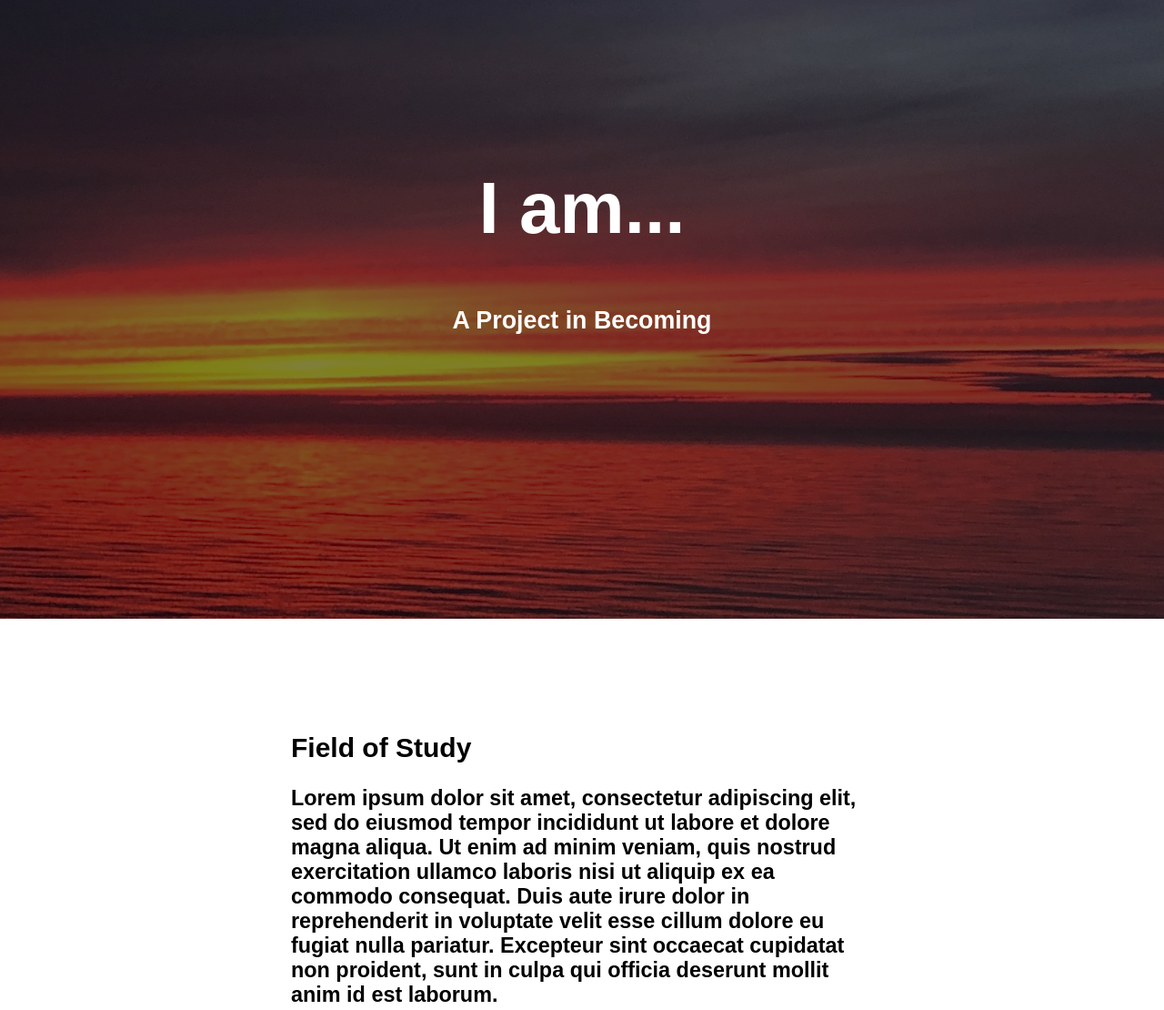
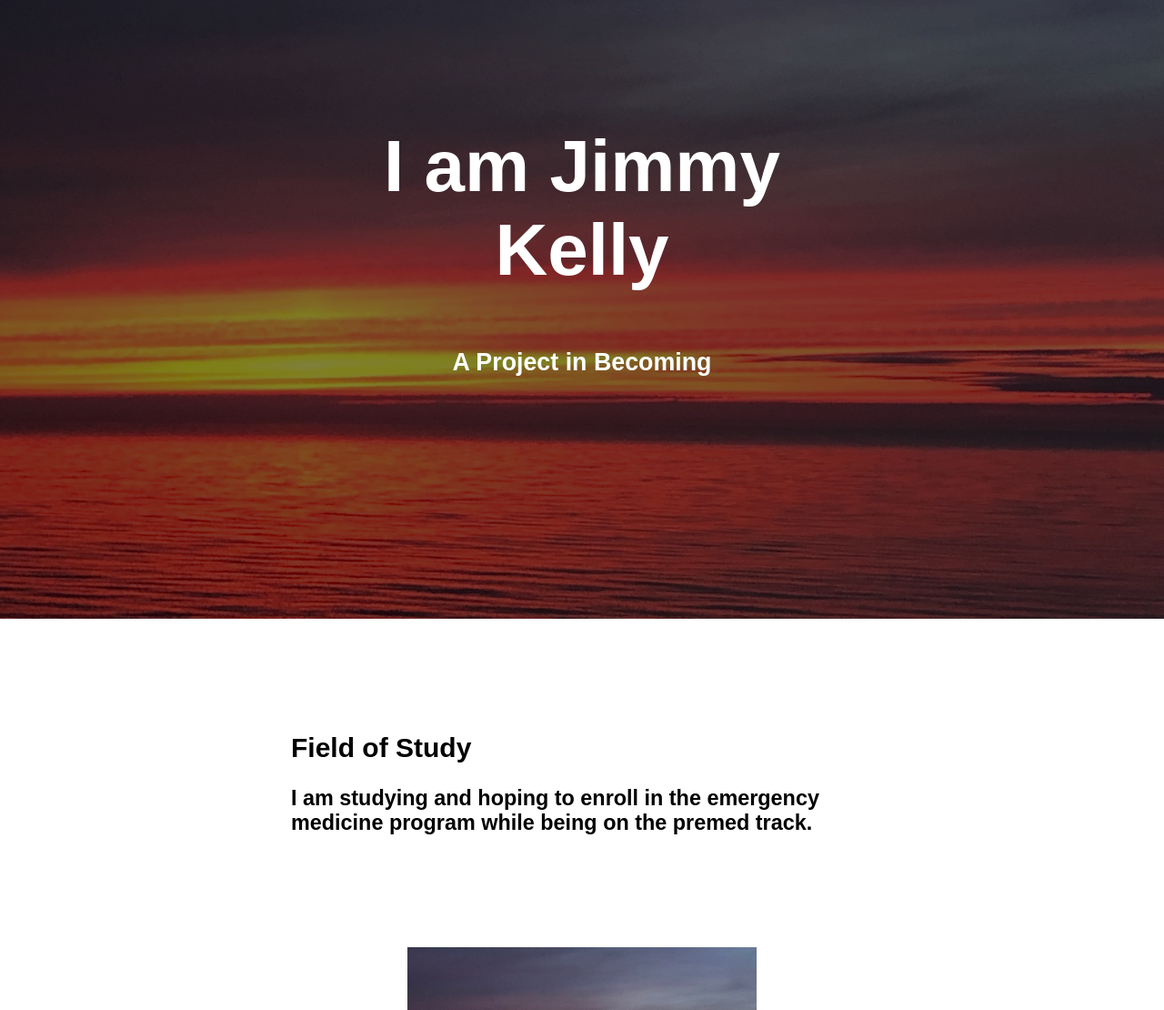
Before and after one commit to JimmyKelly19/Jimmy-Kelly, a plain HTML site: page index.html in a window 1280 px wide. Shown: the part 120-1230 px from the top of the page at 91% size. Drawn offline with Linux system fonts and the light colour scheme.

Commit message:
Add files via upload

```diff
--- a/index.html
+++ b/index.html
@@ -9,7 +9,7 @@
   <!--Next comes the <head> information including the title and all of the important links that make the webtext work. When a browser access your url, it looks first at the index.html document <head> to learn about the names and locations of the other files and assets it will need to assemble your code into a visual display.-->
 
   <!--Go ahead and fill in the blank in <title>I am...</title> (see just below). The <title> will appear in your document's browser tab-->
-<title>I am...</title>
+<title>I am Jimmy</title>
 <!--The stuff below the title does important work to tell browsers what this page should look like on different screens-->
 <meta charset="UTF-8">
 <meta name="viewport" content="width=device-width, initial-scale=1">
@@ -26,7 +26,7 @@
 
 <div class="hero-image">
   <div class="hero-text">
-      <h1>I am...</h1>
+      <h1>I am Jimmy Kelly</h1>
       <h2>A Project in Becoming</h2>
   </div>
 </div>
@@ -38,7 +38,7 @@
 <!--Fuego programs sometimes use "in-line styling" to provide quick fixes to content design. In the above case, you could change "left" to "right" or "center" depending on your specific design needs. That said, left align is usually best practice for improving readability.-->
 <div class="textblock" style="text-align: left">
   <h2>Field of Study</h2>
-  <h3>Lorem ipsum dolor sit amet, consectetur adipiscing elit, sed do eiusmod tempor incididunt ut labore et dolore magna aliqua. Ut enim ad minim veniam, quis nostrud exercitation ullamco laboris nisi ut aliquip ex ea commodo consequat. Duis aute irure dolor in reprehenderit in voluptate velit esse cillum dolore eu fugiat nulla pariatur. Excepteur sint occaecat cupidatat non proident, sunt in culpa qui officia deserunt mollit anim id est laborum.</h3>
+  <h3>I am studying and hoping to enroll in the emergency medicine program while being on the premed track.</h3>
   </div>
 
 
@@ -53,7 +53,7 @@
 
 <div class="textblock" style="text-align: left">
   <h2>Home and Family</h2>
-    <h3>Lorem ipsum dolor sit amet, consectetur adipiscing elit, sed do eiusmod tempor incididunt ut labore et dolore magna aliqua. Ut enim ad minim veniam, quis nostrud exercitation ullamco laboris nisi ut aliquip ex ea commodo consequat. Duis aute irure dolor in reprehenderit in voluptate velit esse cillum dolore eu fugiat nulla pariatur. Excepteur sint occaecat cupidatat non proident, sunt in culpa qui officia deserunt mollit anim id est laborum.</h3>
+    <h3>I live in a small town outside of Scranton PA (exactly like The Office) called Mountaintop. I live with my parents and my dog.</h3>
   </div>
 
 <!--Quick fact: Did you know "Lorem ipsum," the fill text used in this web template, was hacked out of Cicero's "De finibus bonorum et malorum"? Developers made it non-sensical, so don't bother with Google Translate.-->
@@ -84,7 +84,7 @@
 <!--So, what exactly are you into? Take some time to explain your passions.-->
 <div class="textblock" style="text-align: left">
   <h2>Interests and Activities</h2>
-      <h3>Lorem ipsum dolor sit amet, consectetur adipiscing elit, sed do eiusmod tempor incididunt ut labore et dolore magna aliqua. Ut enim ad minim veniam, quis nostrud exercitation ullamco laboris nisi ut aliquip ex ea commodo consequat. Duis aute irure dolor in reprehenderit in voluptate velit esse cillum dolore eu fugiat nulla pariatur. Excepteur sint occaecat cupidatat non proident, sunt in culpa qui officia deserunt mollit anim id est laborum.</h3>
+      <h3>I like to play sports such as soccer, football, baseball, basketball. I also enjoy weightlifting whenver I'm not busy with friends or schoolwork.</h3>
   </div>
 
 
@@ -97,7 +97,7 @@
 
 <div class="textblock" style="text-align: left">
    <h2>In the Future</h2>
-      <h3>Lorem ipsum dolor sit amet, consectetur adipiscing elit, sed do eiusmod tempor incididunt ut labore et dolore magna aliqua. Ut enim ad minim veniam, quis nostrud exercitation ullamco laboris nisi ut aliquip ex ea commodo consequat. Duis aute irure dolor in reprehenderit in voluptate velit esse cillum dolore eu fugiat nulla pariatur. Excepteur sint occaecat cupidatat non proident, sunt in culpa qui officia deserunt mollit anim id est laborum.</h3>
+      <h3>In the future I plan to eventually go to medical school and eventually become an ER doctor</h3>
   </div>
 
   <div>
```
